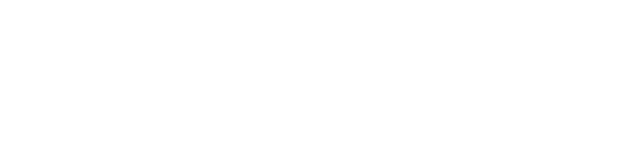
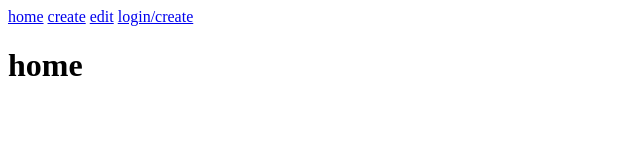
Before and after one commit to aidkose/formsAndLogin, a website: page index.html in a window 1280 px wide. Shown: the whole page, without its empty margins (0-640 px from the left). Drawn offline with Linux system fonts and the light colour scheme.

Commit message:
app.js setup
SPA setup.

```diff
--- a/app/app.js
+++ b/app/app.js
@@ -0,0 +1,25 @@
+function changePage() {
+  let hash = window.location.hash;
+  let hashID = hash.replace("#", "");
+  console.log(hash + " " + hashID);
+  if (hashID != "") {
+    $.get(`pages/${hashID}/${hashID}.html`, function (data) {
+      // console.log('data ' + data);
+      $("#app").html(data);
+    });
+  } else {
+    $.get(`pages/home/home.html`, function (data) {
+      // console.log('data' + data);
+      $("#app").html(data);
+    });
+  }
+}
+
+function initHashListener() {
+  $(window).on("hashchange", changePage);
+  changePage();
+}
+
+$(document).ready(function () {
+  initHashListener();
+});
--- a/index.html
+++ b/index.html
@@ -15,6 +15,13 @@
     <title>Default</title>
   </head>
   <body>
+    <nav>
+      <a href="#home">home</a>
+      <a href="#create">create</a>
+      <a href="#edit">edit</a>
+      <a href="#login">login/create</a>
+    </nav>
+    <div id="app"></div>
     <script src="lib/jquery-3.6.1.min.js"></script>
     <script src="app/app.js"></script>
   </body>
--- /dev/null
+++ b/pages/home/home.html
@@ -0,0 +1,3 @@
+<div class="home">
+  <h1>home</h1>
+</div>
```
Also changed, not shown: pages/create/create.html (added, +3 -0 lines), pages/edit/edit.html (added, +3 -0 lines), pages/login/login.html (added, +3 -0 lines).
